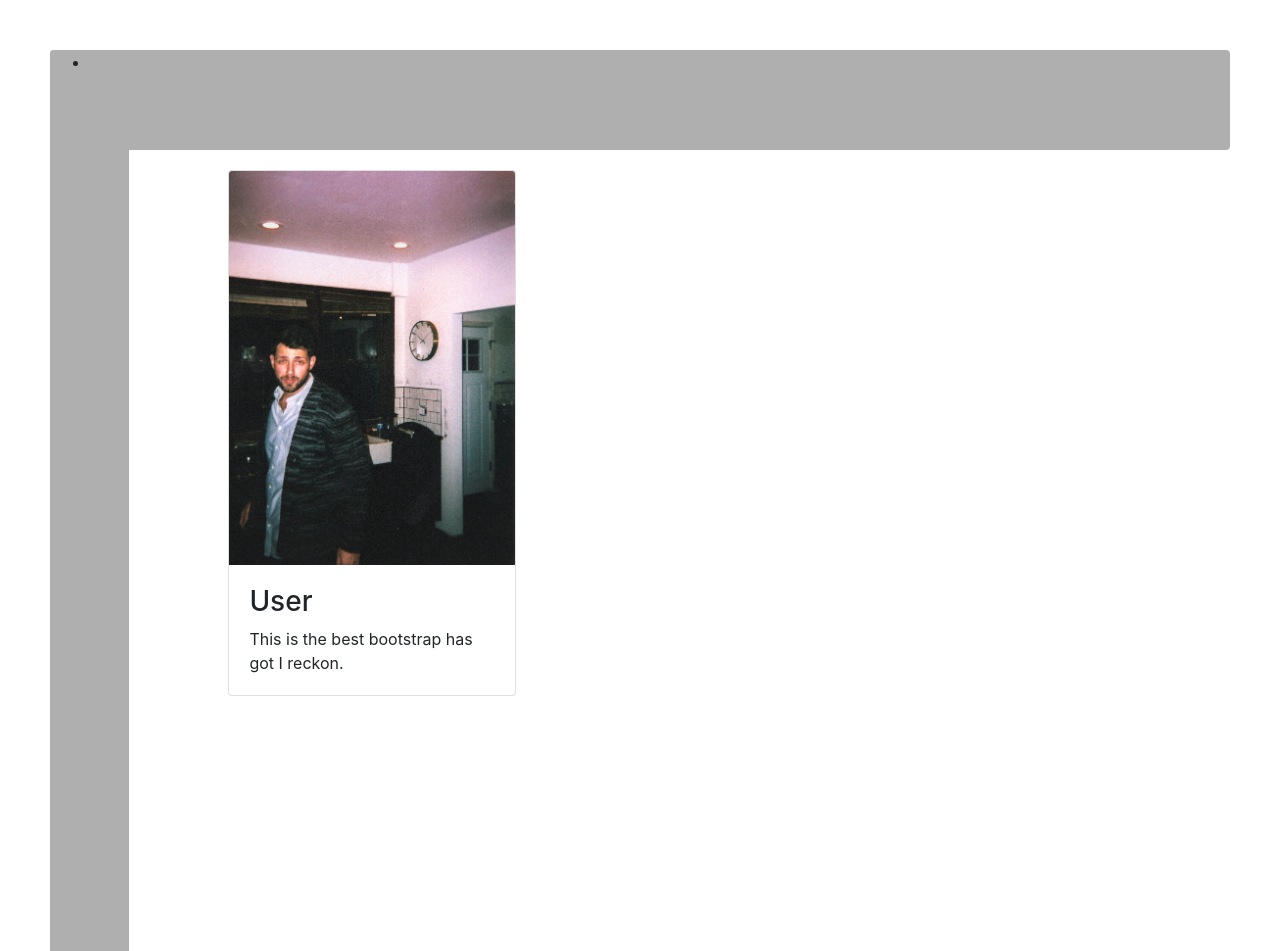
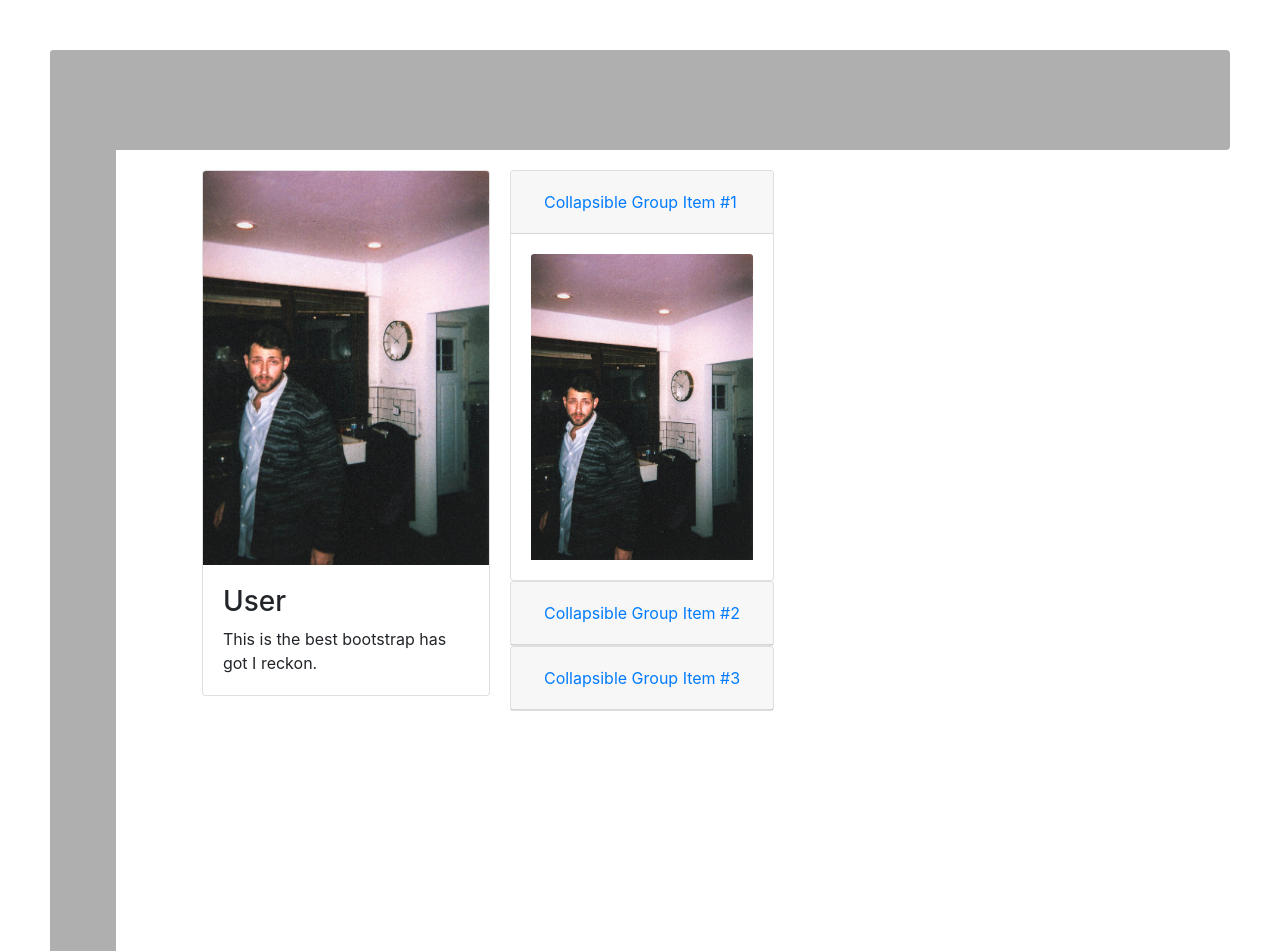
Before and after one commit to FECclass/Expense_Tracker, a Node server app: template views/userPage.html in a window 1280 px wide. Shown: the top 951 px of the page. Run offline with Node 20, Linux system fonts and the light colour scheme; the template is opened without the code that fills it, so the values that code supplies are empty.

Commit message:
Collapsing added

```diff
--- a/public/stylesheets/users.css
+++ b/public/stylesheets/users.css
@@ -32,3 +32,10 @@
     grid-column:2;
     grid-row:2/4;
 }
+
+.collapsAbles{
+    grid-column:3/5 ;
+    grid-row: ;
+
+
+}
--- a/views/userPage.html
+++ b/views/userPage.html
@@ -4,9 +4,15 @@
     <meta name="viewport" content="width=device-width, initial-scale=1.0">
     <meta http-equiv="X-UA-Compatible" content="ie=edge">
     <title>User Page</title>
+
     <link rel="stylesheet" type="text/css" href="../public/stylesheets/users.css">
     <link rel="stylesheet" href="/stylesheets/style.css">
     <link rel="stylesheet" href="https://stackpath.bootstrapcdn.com/bootstrap/4.1.3/css/bootstrap.min.css" integrity="sha384-MCw98/SFnGE8fJT3GXwEOngsV7Zt27NXFoaoApmYm81iuXoPkFOJwJ8ERdknLPMO" crossorigin="anonymous">
+
+    <script src="https://code.jquery.com/jquery-3.3.1.slim.min.js" integrity="sha384-q8i/X+965DzO0rT7abK41JStQIAqVgRVzpbzo5smXKp4YfRvH+8abtTE1Pi6jizo" crossorigin="anonymous"></script>
+    <script src="https://cdnjs.cloudflare.com/ajax/libs/popper.js/1.14.3/umd/popper.min.js" integrity="sha384-ZMP7rVo3mIykV+2+9J3UJ46jBk0WLaUAdn689aCwoqbBJiSnjAK/l8WvCWPIPm49" crossorigin="anonymous"></script>
+    <script src="https://stackpath.bootstrapcdn.com/bootstrap/4.1.3/js/bootstrap.min.js" integrity="sha384-ChfqqxuZUCnJSK3+MXmPNIyE6ZbWh2IMqE241rYiqJxyMiZ6OW/JmZQ5stwEULTy" crossorigin="anonymous"></script>
+
 </head>
 <body>
   <div class="wrapper">
@@ -29,8 +35,57 @@
 
         <div class="topNav">
           <ul>
-            <li><a href=""></a></li>
+            <h5><a href=""></a></h5>
           </ul>
+        </div>
+<!--Collapsing User Page-->
+      <div class="collapseAbles">
+        <div id="accordion">
+            <div class="card">
+              <div class="card-header" id="headingOne">
+                <h5 class="mb-0">
+                  <button class="btn btn-link" data-toggle="collapse" data-target="#collapseOne" aria-expanded="true" aria-controls="collapseOne">
+                    Collapsible Group Item #1
+                  </button>
+                </h5>
+              </div>
+
+              <div id="collapseOne" class="collapse show" aria-labelledby="headingOne" data-parent="#accordion">
+                <div class="card-body">
+                    <img class="card-img-top" src="/Users/benj/Desktop/expenseTracker/Expense_Tracker/public/images/img009 copy.jpg" alt="Card image cap">
+
+                </div>
+              </div>
+            </div>
+            <div class="card">
+              <div class="card-header" id="headingTwo">
+                <h5 class="mb-0">
+                  <button class="btn btn-link collapsed" data-toggle="collapse" data-target="#collapseTwo" aria-expanded="false" aria-controls="collapseTwo">
+                    Collapsible Group Item #2
+                  </button>
+                </h5>
+              </div>
+              <div id="collapseTwo" class="collapse" aria-labelledby="headingTwo" data-parent="#accordion">
+                <div class="card-body">
+                    <img class="card-img-top" src="/Users/benj/Desktop/expenseTracker/Expense_Tracker/public/images/img009 copy.jpg" alt="Card image cap">
+                </div>
+              </div>
+            </div>
+            <div class="card">
+              <div class="card-header" id="headingThree">
+                <h5 class="mb-0">
+                  <button class="btn btn-link collapsed" data-toggle="collapse" data-target="#collapseThree" aria-expanded="false" aria-controls="collapseThree">
+                    Collapsible Group Item #3
+                  </button>
+                </h5>
+              </div>
+              <div id="collapseThree" class="collapse" aria-labelledby="headingThree" data-parent="#accordion">
+                <div class="card-body">
+                    <img class="card-img-top" src="/Users/benj/Desktop/expenseTracker/Expense_Tracker/public/images/img009 copy.jpg" alt="Card image cap">
+                </div>
+              </div>
+            </div>
+          </div>
         </div>
 
   </div>
```
